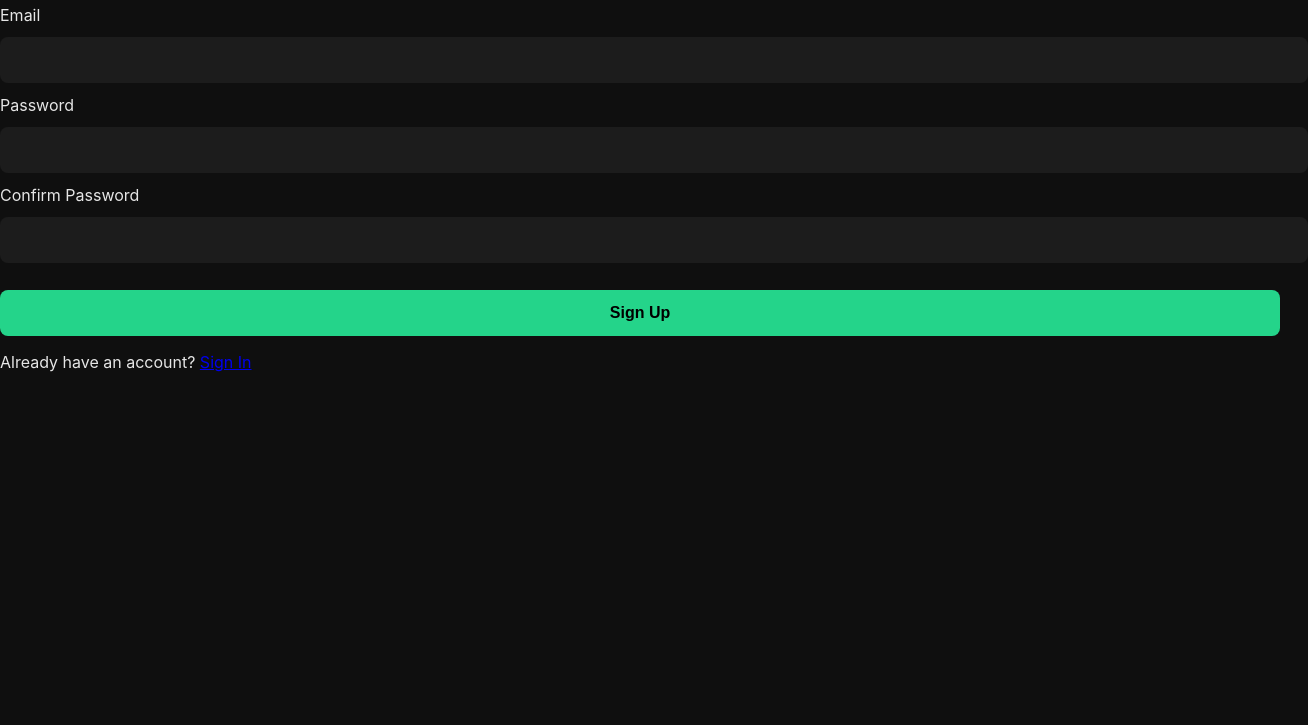
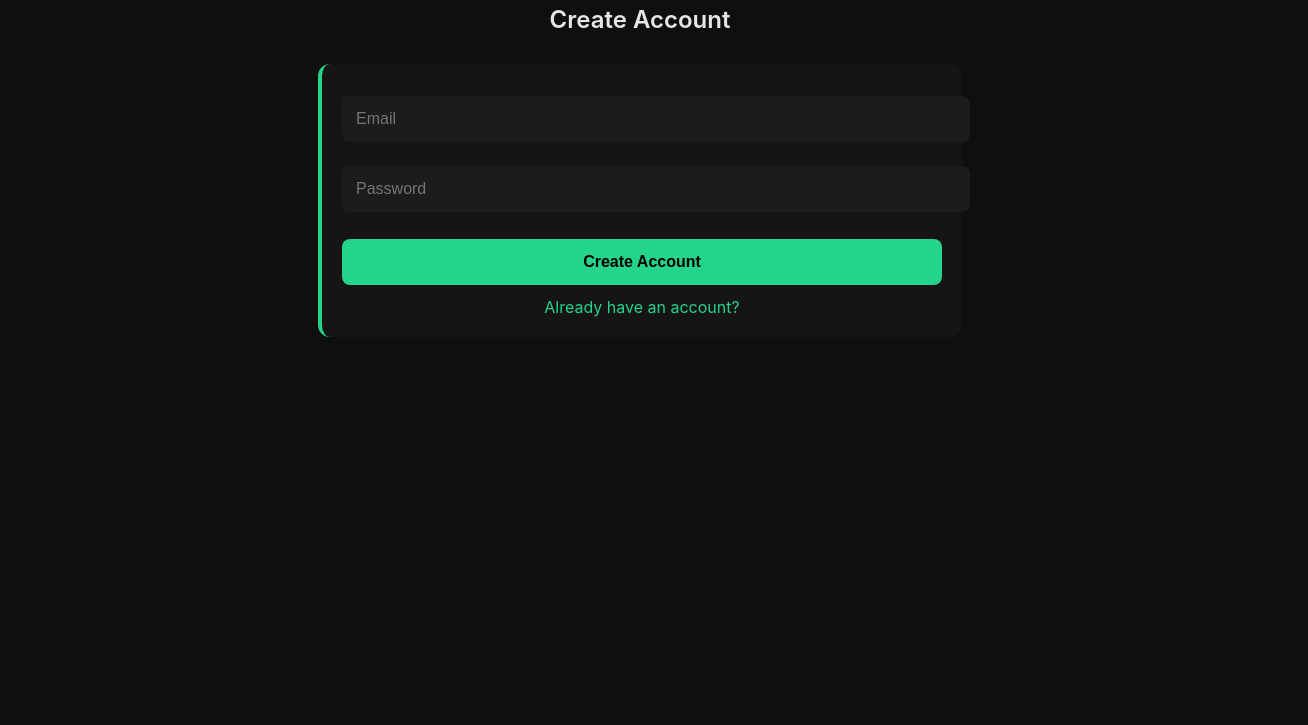
Before and after one commit to namoincuserssd/namoincuserssd.github.io, a plain HTML site: page sign-up/index.html in a window 1280 px wide. Shown: the part 75-800 px from the top of the page, 1308 px wide, since content can reach past the window. Drawn offline with Linux system fonts and the light colour scheme.

Commit message:
#15: Updated index.html

```diff
--- a/sign-up/index.html
+++ b/sign-up/index.html
@@ -2,30 +2,34 @@
 <html>
 <head>
   <meta charset="UTF-8">
-  <title>Sign Up – Namo-Inc Users</title>
+  <title>Sign Up — Namo Inc.</title>
   <link rel="stylesheet" href="/assets/style.css">
+  <script type="module" src="/assets/script.js"></script>
 </head>
+
 <body>
-  <div class="container">
-    <h1>Create Account</h1>
 
-    <form id="signupForm">
-      <label>Email</label>
-      <input type="email" id="email" name="email" required autocomplete="email">
+<h1>Namo Incorporated</h1>
+<h2>Create Account</h2>
 
-      <label>Password</label>
-      <input type="password" id="password" name="password" required autocomplete="new-password">
+<div class="panel">
+  <input id="email" type="email" placeholder="Email">
+  <input id="password" type="password" placeholder="Password">
 
-      <label>Confirm Password</label>
-      <input type="password" id="confirmPassword" name="confirmPassword" required>
+  <button id="signup">Create Account</button>
 
-      <button type="submit">Sign Up</button>
-      <div id="errorMsg" class="error"></div>
-    </form>
+  <a href="/sign-in/" class="small-link">Already have an account?</a>
+</div>
 
-    <p>Already have an account? <a href="/sign-in/">Sign In</a></p>
-  </div>
+<script type="module">
+  import { signUp } from "/assets/script.js";
 
-  <script type="module" src="/assets/script.js"></script>
+  document.getElementById("signup").onclick = () => {
+    const email = email.value;
+    const password = password.value;
+    signUp(email, password);
+  };
+</script>
+
 </body>
 </html>
```
